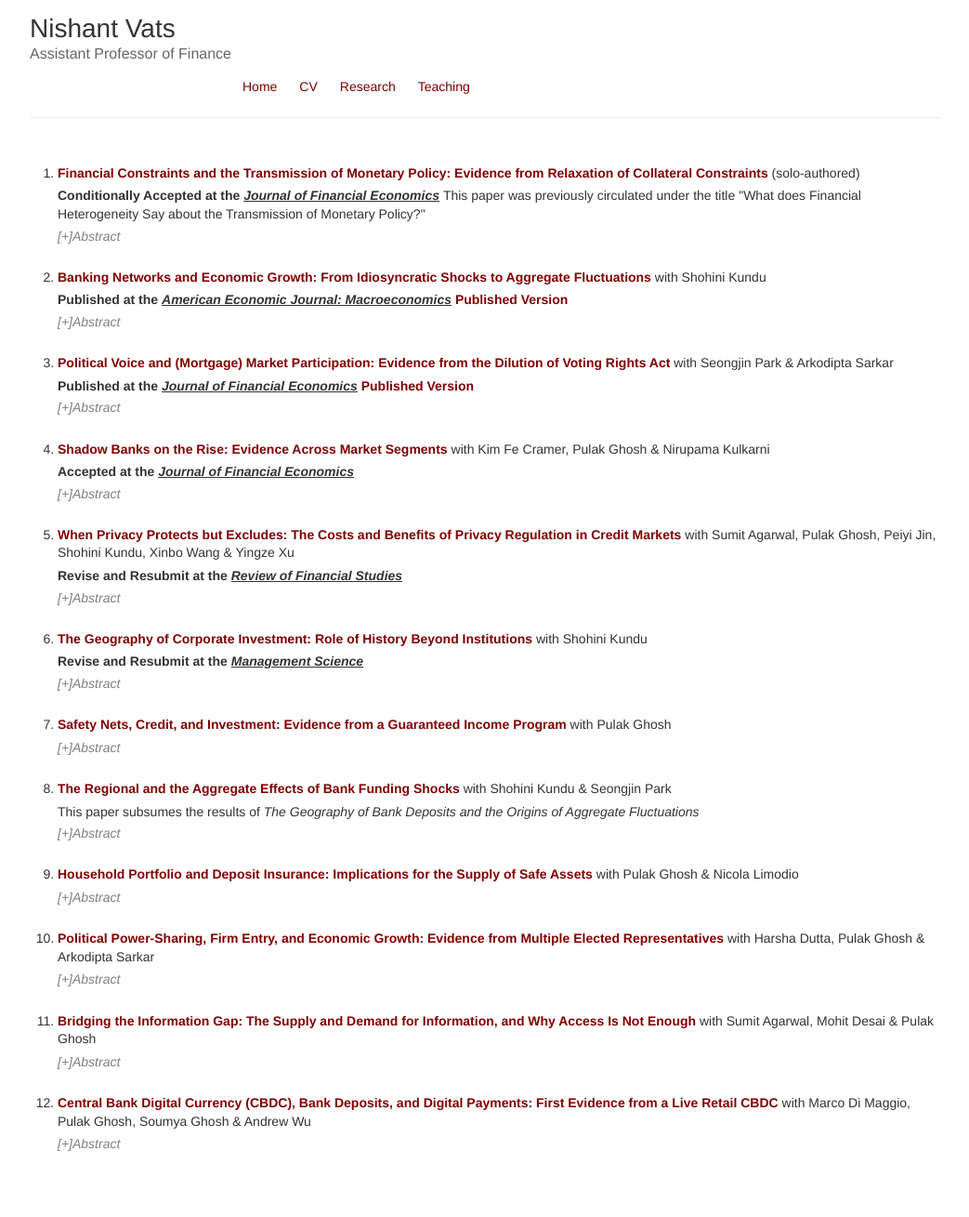
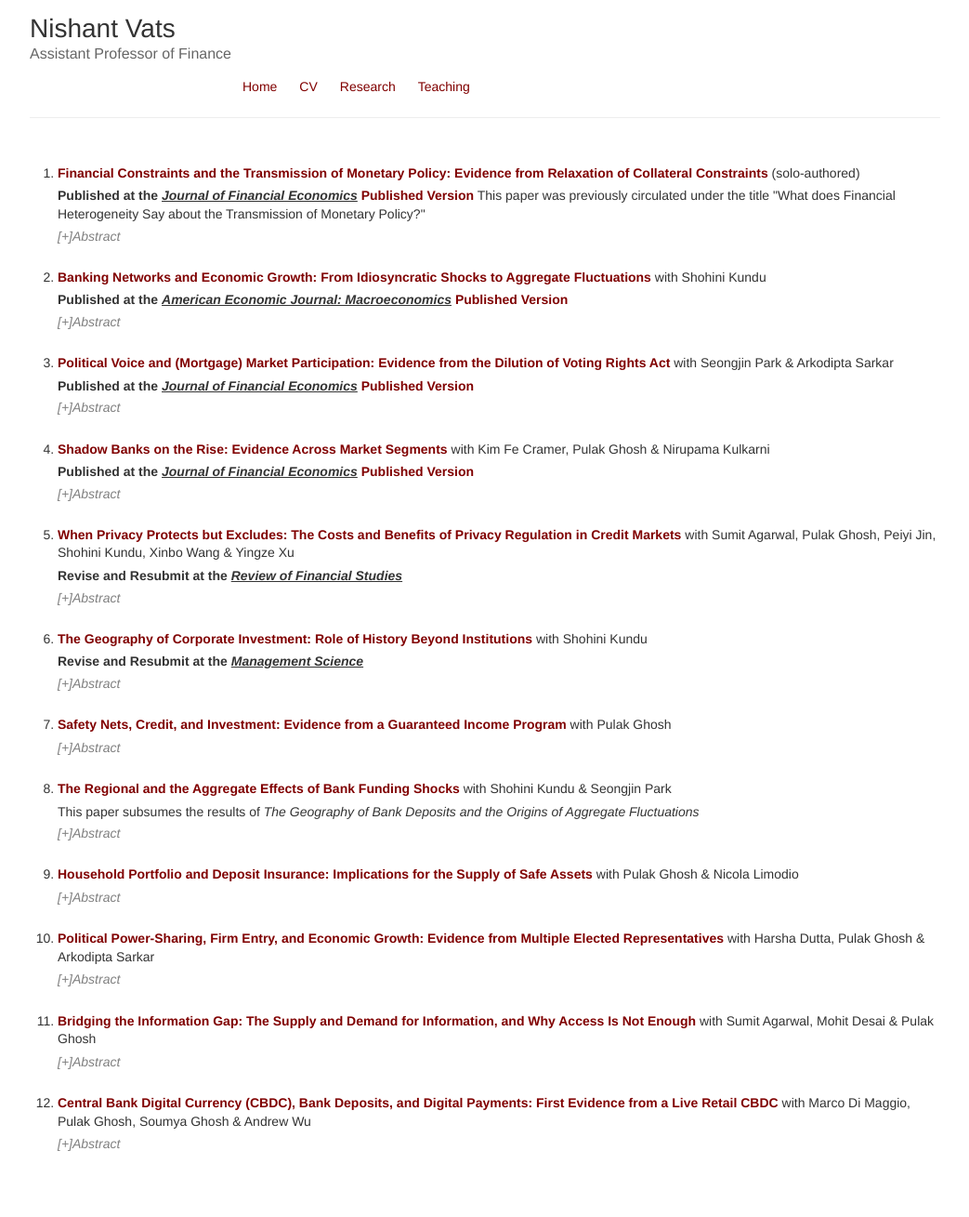
Before and after one commit to nishvats/nishvats.github.io, a Jekyll site: the page built from research.html, in a window 1280 px wide. Shown: the whole page at 93% size, without its empty margins (118-1161 px from the left). Built offline with Jekyll 4.4.1, drawn with Linux system fonts in a browser that asks for light colours.

Commit message:
Update research.html

```diff
--- a/research.html
+++ b/research.html
@@ -4,7 +4,7 @@ layout: default
 
   <ol>
   <li> <b><a href="https://papers.ssrn.com/sol3/papers.cfm?abstract_id=3559650">Financial Constraints and the Transmission of Monetary Policy: Evidence from Relaxation of Collateral Constraints</a></b> (solo-authored) </li>
-    <p> <b> Conditionally Accepted at the <u><em>Journal of Financial Economics</em></u> </b> This paper was previously circulated under the title "What does Financial Heterogeneity Say about the Transmission of Monetary Policy?"
+    <p> <b> Published at the <u><em>Journal of Financial Economics</em></u> </b> <b><a href="https://www.sciencedirect.com/science/article/pii/S0304405X26001765">Published Version</a></b> This paper was previously circulated under the title "What does Financial Heterogeneity Say about the Transmission of Monetary Policy?"
       <details>
         <summary>[+]Abstract</summary>
     <p align="justify"> <u><em>Abstract:</em></u> How do financial constraints affect the transmission of monetary policy? I examine this question using the staggered enactment of anti-recharacterization legislation as a source of exogenous variation in creditor rights that loosens firm-financial constraints. A 25 basis-point expansionary monetary policy shock results in a 2 percentage-point higher investment growth among treated (unconstrained) firms. Using a Heterogeneous-Firm-New-Keynesian model, I estimate that the law relaxed firm collateral constraint by 13%. The model highlights the mechanism that the relaxation of collateral constraint flattens the firm marginal cost curve, which amplifies responses to shifts in the marginal benefit curve due to monetary policy shocks. </p>
@@ -33,7 +33,7 @@ layout: default
      </details>
       <br>
   <li> <b><a href="https://papers.ssrn.com/sol3/papers.cfm?abstract_id=5045693">Shadow Banks on the Rise: Evidence Across Market Segments</a></b> with Kim Fe Cramer, Pulak Ghosh & Nirupama Kulkarni</li>
-       <p> <b> Accepted at the <u><em>Journal of Financial Economics</em></u> </b>
+       <p> <b> Published at the <u><em>Journal of Financial Economics</em></u> </b> <b><a href="https://www.sciencedirect.com/science/article/pii/S0304405X26001698">Published Version</a></b>
     <details>
         <summary>[+]Abstract</summary>
       <p align="justify"> <u><em>Abstract:</em></u> This paper examines the comparative advantages of shadow banks using novel credit bureau data on 653 million formal retail loans in India. Proxying credit demand shocks with weather variation, we show that Fintechs respond more than other lenders in uncollateralized markets. Conversely, non-Fintech shadow banks are more responsive in collateralized markets. Both show stronger responses for borrowers with low credit scores or no credit history. Exploiting the geographic heterogeneity in the adoption of digital payments technology we document the importance of technology for Fintechs. Leveraging four natural experiments across lenders, time, and products, we establish the importance of lax regulation and physical presence for non-Fintech shadow banks. Our results suggest that the dominant comparative advantages of shadow banks differ across market segments. </p>
```
